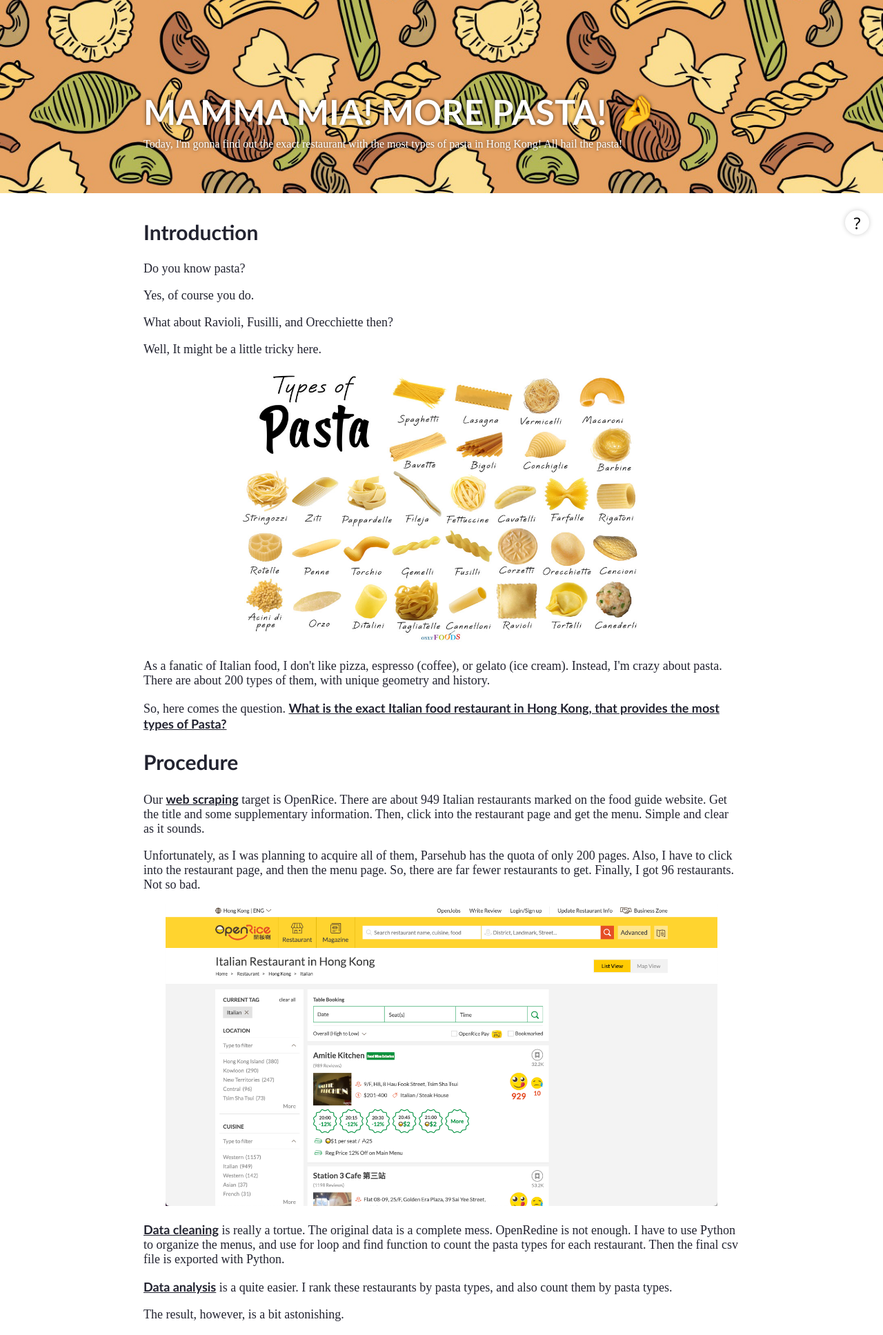
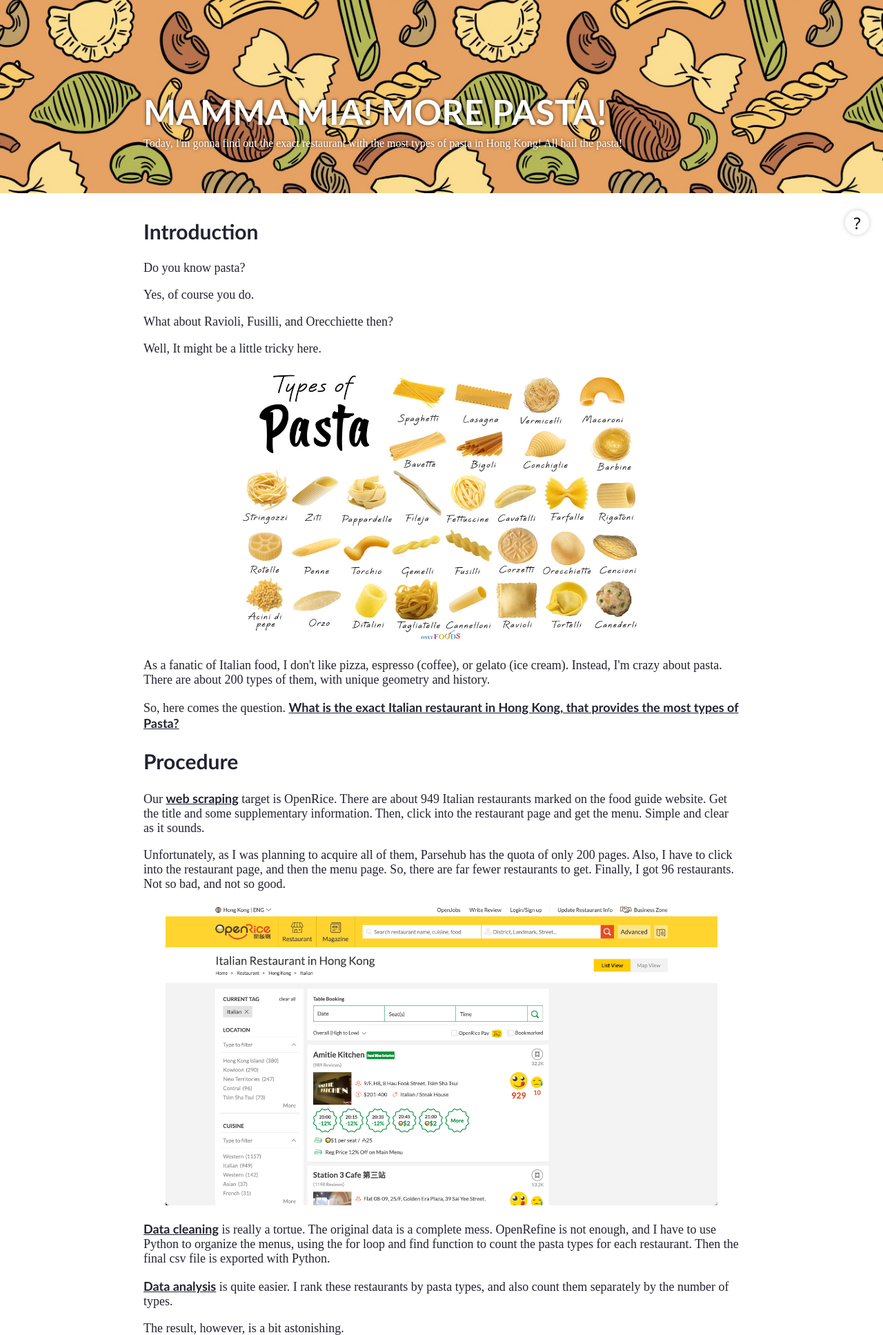
Before and after one commit to Pagius5/COMM5961A_Assignments, a plain HTML site: page assignment2.html in a window 1280 px wide. Shown: the part 440-2375 px from the top of the page at 69% size. Drawn offline with nearby package versions, Linux system fonts and the light colour scheme; a web font is replaced by a local one.

Commit message:
Update assignment2.html

```diff
--- a/assignment2.html
+++ b/assignment2.html
@@ -38,7 +38,7 @@
     <!--2. Main-->
     <main>
         <div class="intro" id="anchor_a2">
-            <h2 style="font-size: 50px;">MAMMA MIA! MORE PASTA! 🤌</h2>
+            <h2 style="font-size: 50px;">MAMMA MIA! MORE PASTA!</h2>
             <p style="font-size: 16px; margin-top: -35px;">Today, I'm gonna find out the exact restaurant with the most types of pasta in Hong Kong! All hail the pasta!</p>
         </div>
 
@@ -58,19 +58,19 @@
 
             <p>As a fanatic of Italian food, I don't like pizza, espresso (coffee), or gelato (ice cream). Instead, I'm crazy about pasta. There are about 200 types of them, with unique geometry and history.</p>
 
-            <p>So, here comes the question. <b><u>What is the exact Italian food restaurant in Hong Kong, that provides the most types of Pasta?</u></b></p>
+            <p>So, here comes the question. <b><u>What is the exact Italian restaurant in Hong Kong, that provides the most types of Pasta?</u></b></p>
 
             <h2 style="font-size: 30px;">Procedure</h2>
 
             <p>Our <b><u>web scraping</u></b> target is OpenRice. There are about 949 Italian restaurants marked on the food guide website. Get the title and some supplementary information. Then, click into the restaurant page and get the menu. Simple and clear as it sounds.</p>
 
-            <p>Unfortunately, as I was planning to acquire all of them, Parsehub has the quota of only 200 pages. Also, I have to click into the restaurant page, and then the menu page. So, there are far fewer restaurants to get. Finally, I got 96 restaurants. Not so bad.</p>
+            <p>Unfortunately, as I was planning to acquire all of them, Parsehub has the quota of only 200 pages. Also, I have to click into the restaurant page, and then the menu page. So, there are far fewer restaurants to get. Finally, I got 96 restaurants. Not so bad, and not so good.</p>
 
             <p style="text-align: center;"><img src="screen_1.png" width="800px"></p>
 
-            <p><b><u>Data cleaning</u></b> is really a tortue. The original data is a complete mess. OpenRedine is not enough. I have to use Python to organize the menus, and use for loop and find function to count the pasta types for each restaurant. Then the final csv file is exported with Python.</p>
+            <p><b><u>Data cleaning</u></b> is really a tortue. The original data is a complete mess. OpenRefine is not enough, and I have to use Python to organize the menus, using the for loop and find function to count the pasta types for each restaurant. Then the final csv file is exported with Python.</p>
 
-            <p><b><u>Data analysis</u></b> is a quite easier. I rank these restaurants by pasta types, and also count them by pasta types.</p>
+            <p><b><u>Data analysis</u></b> is quite easier. I rank these restaurants by pasta types, and also count them separately by the number of types.</p>
 
             <p>The result, however, is a bit astonishing.</p>
 
@@ -84,11 +84,11 @@
 
             <p style="text-align: center;"><img src="Pic_2.png" width="600px"></p>
 
-            <p>Findings: Too few pasta types. Most of the restaurants have no text menus.</p>
+            <p>Findings: There are Too few pasta types. Most of the restaurants have no text menus.</p>
 
             <p>Improvements: Use OCR technique to deal with these images.</p>
 
-            <p>Finally, I might give <b><u>Plato Cafe & Bistro</u></b> and <b><u>Hami Harmony</u></b> a try.</p>
+            <p>Suggestions: I might give <b><u>Plato Cafe & Bistro</u></b> and <b><u>Hami Harmony</u></b> a try.</p>
 
 
 
```
